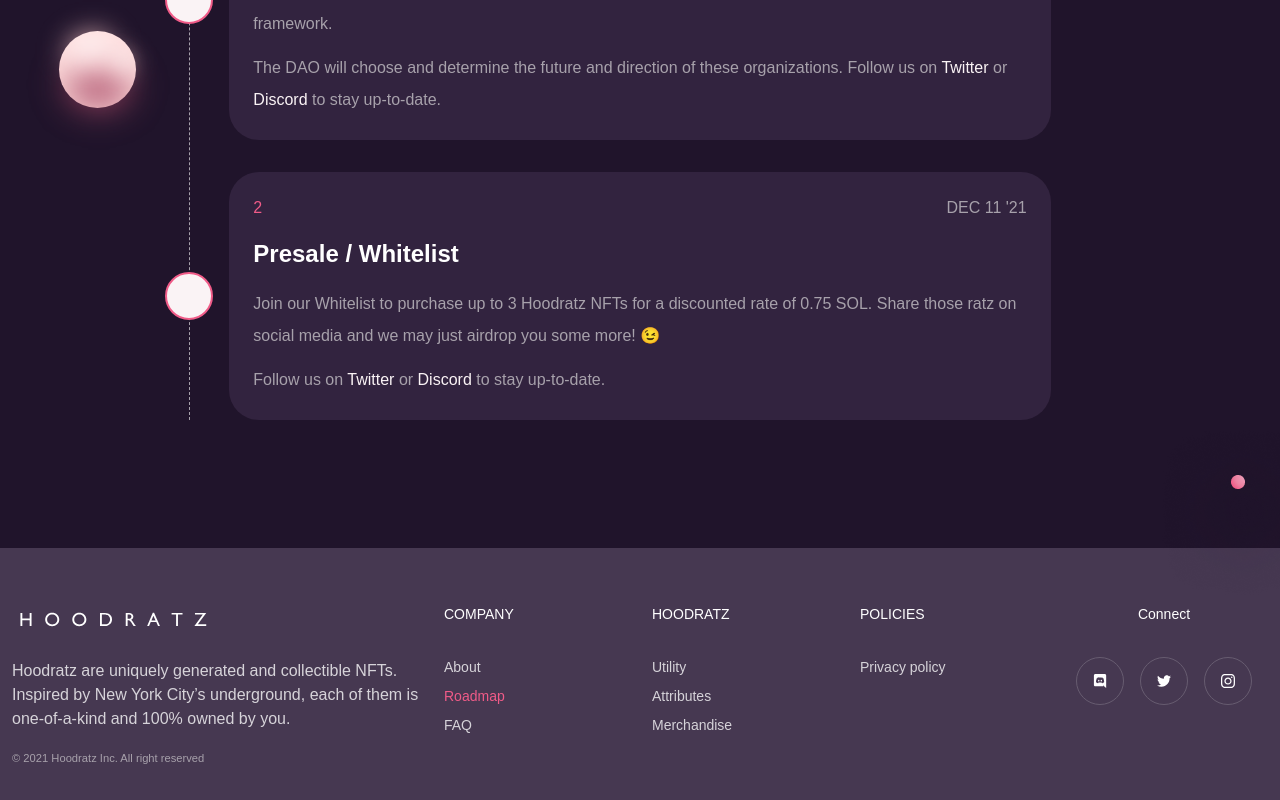
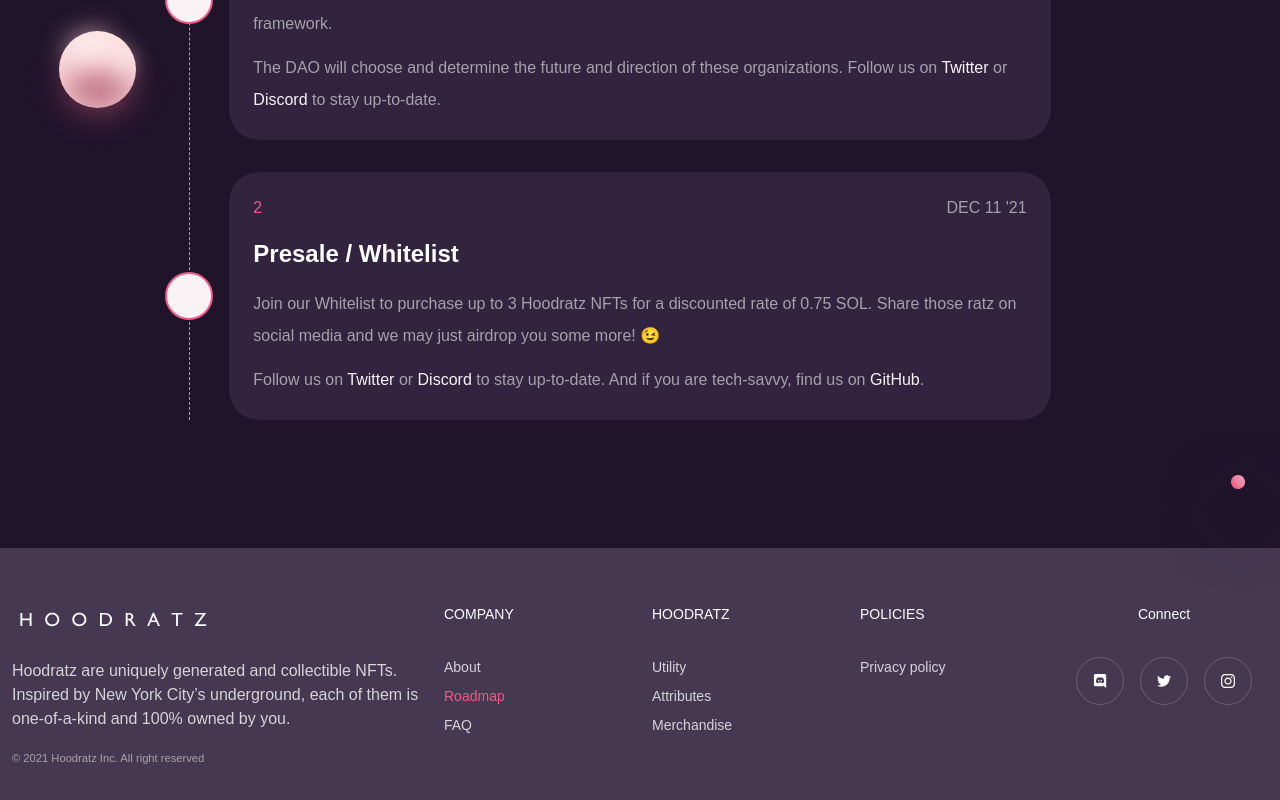
Before and after one commit to meemalabs/hoodratz.io, a Vue app: page /roadmap in a window 1280 px wide. Shown: the part 2120-2920 px from the top of the page. Built offline with nearby package versions, Linux system fonts and the light colour scheme; a web font is replaced by a local one.

Commit message:
chore: wip

```diff
--- a/src/views/Roadmap.vue
+++ b/src/views/Roadmap.vue
@@ -419,7 +419,13 @@ import AppFooter from "@/components/AppFooter.vue";
                   class="transition duration-150 ease-in-out  text-pink-1 hover:text-pink-2"
                   >Discord</a
                 >
-                to stay up-to-date.
+                to stay up-to-date. And if you are tech-savvy, find us on
+                <a
+                  href="https://github.com/meemalabs/"
+                  target="_blank"
+                  class="transition duration-150 ease-in-out  text-pink-1 hover:text-pink-2"
+                  >GitHub</a
+                >.
               </p>
             </div>
           </div>
```
